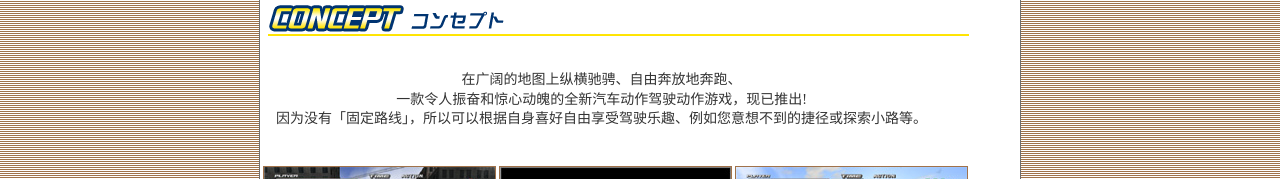
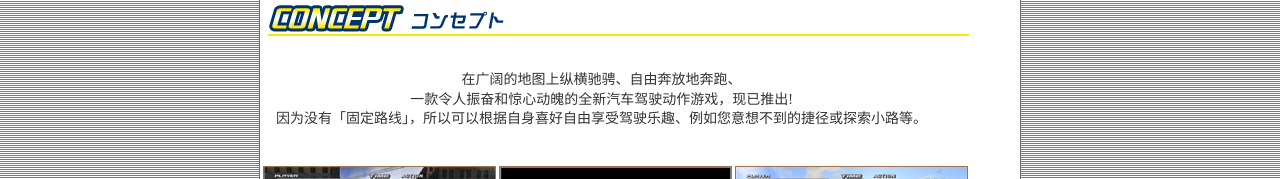
Before and after one commit to 925691226/Critical-Velocity.github.io, a plain HTML site: page concept/index.htm in a window 1280 px wide. Shown: the part 170-349 px from the top of the page. Drawn offline with Linux system fonts and the light colour scheme.

Commit message:
Update index.htm

```diff
--- a/concept/index.htm
+++ b/concept/index.htm
@@ -71,7 +71,7 @@
                     <td><table border="0" cellpadding="0" cellspacing="0" class="paraMargin_a">
                         <tr>
                           <td><p class="para">在广阔的地图上纵横驰骋、自由奔放地奔跑、<br />
-                              一款令人振奋和惊心动魄的全新汽车动作驾驶动作游戏，现已推出!<br />
+                              一款令人振奋和惊心动魄的全新汽车驾驶动作游戏，现已推出!<br />
               因为没有「固定路线」，所以可以根据自身喜好自由享受驾驶乐趣、例如您意想不到的捷径或探索小路等。</p></td>
                         </tr>
                     </table></td>
```
